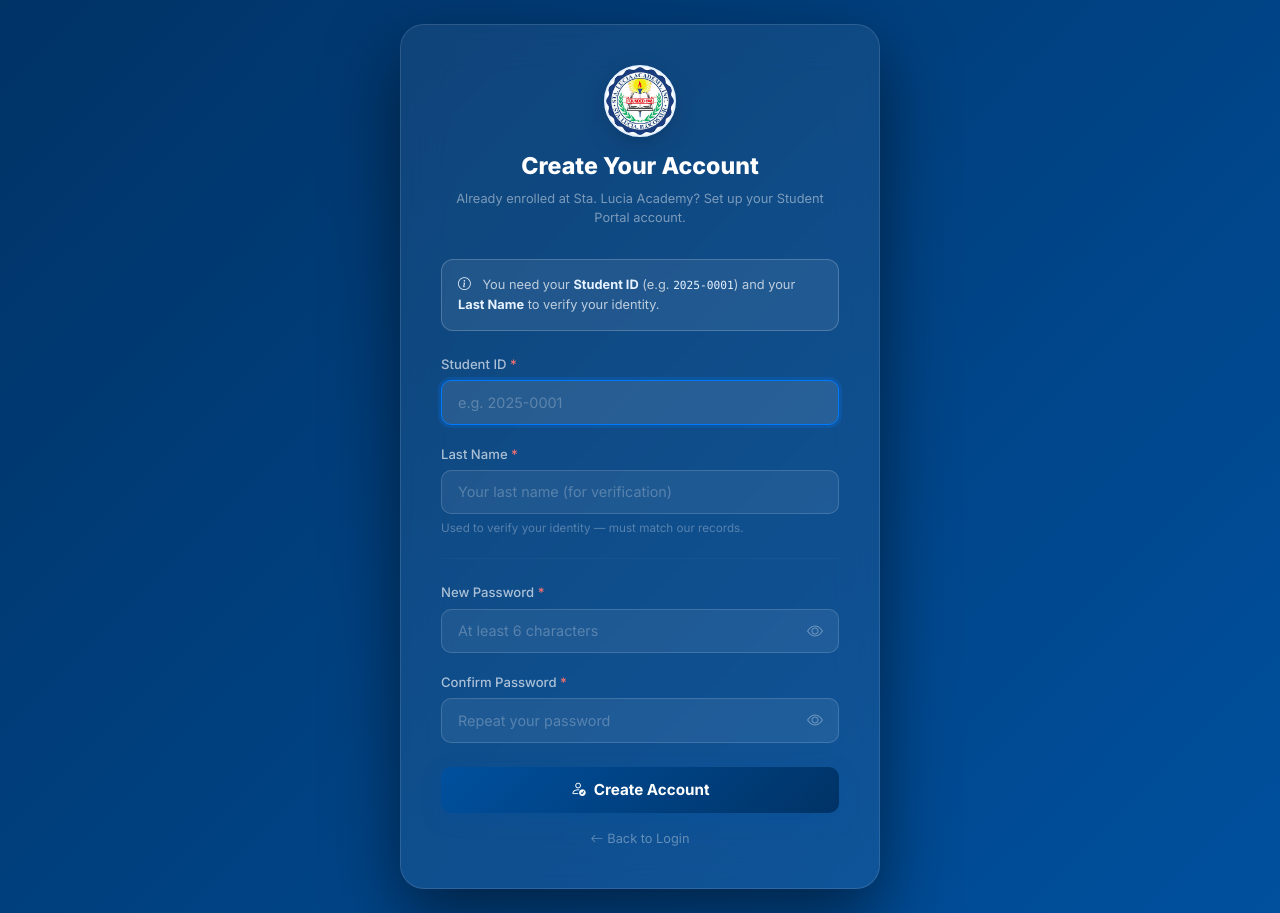
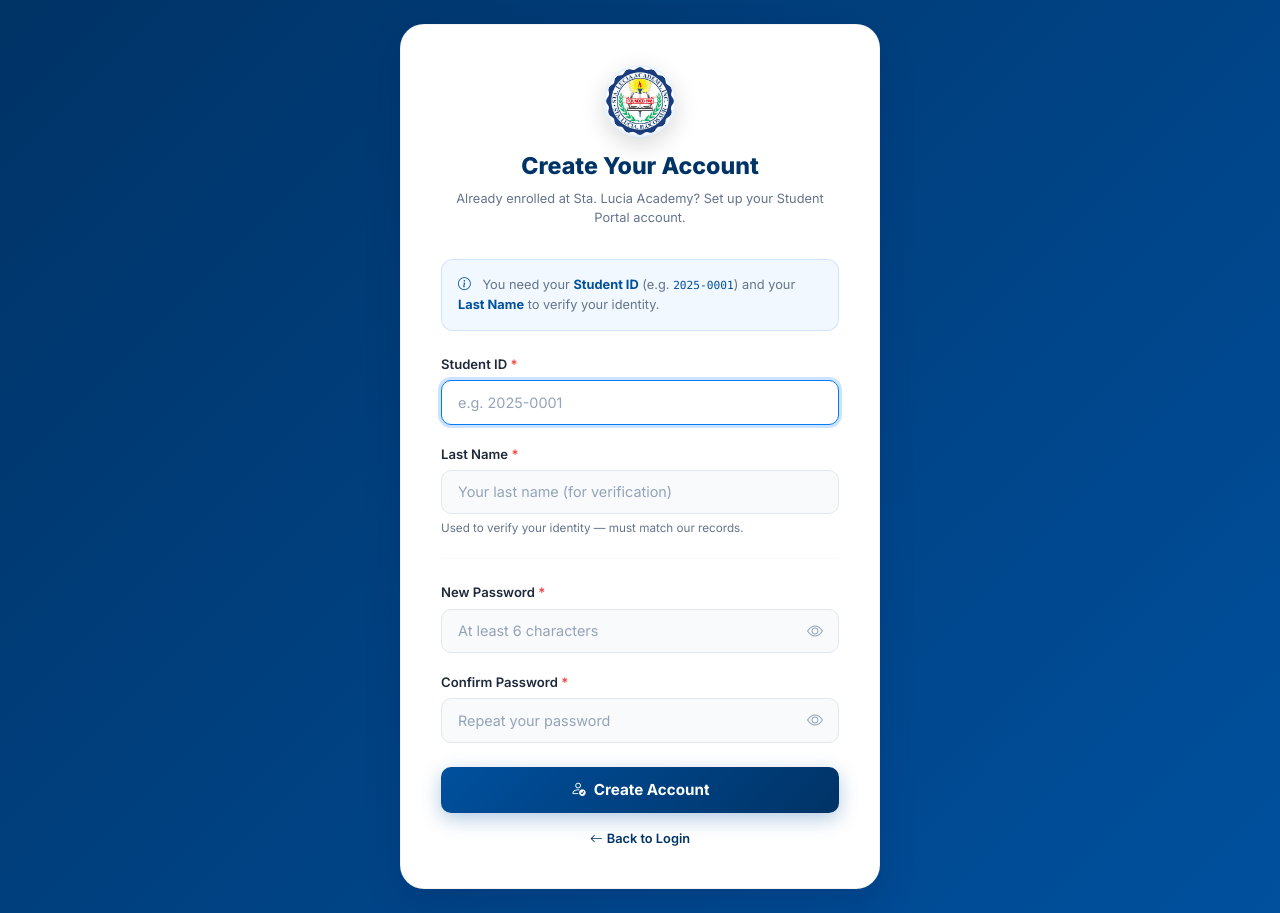
Before and after one commit to Hoseki0/sla-enrollment-system, a Laravel app: page /student/register in a window 1280 px wide. Run offline with Laravel 12, Linux system fonts and the light colour scheme.

Commit message:
Auto update

```diff
--- a/resources/views/student/register.blade.php
+++ b/resources/views/student/register.blade.php
@@ -8,27 +8,28 @@
     <link rel="stylesheet" href="https://cdn.jsdelivr.net/npm/bootstrap-icons@1.11.3/font/bootstrap-icons.css">
     <link href="https://fonts.googleapis.com/css2?family=Inter:wght@400;500;600;700;800&display=swap" rel="stylesheet">
     <style>
-        :root { --primary:#003366; --primary-light:#00509e; --accent:#007bff; --accent-light:#e6f2ff; }
+        :root { --primary:#003366; --primary-light:#00509e; --accent:#007bff; --accent-light:#e6f2ff; --text-dark:#1e293b; --text-muted:#64748b; }
         body { font-family:'Inter',sans-serif; min-height:100vh; background:linear-gradient(135deg,var(--primary) 0%,var(--primary-light) 100%); display:flex; align-items:center; justify-content:center; padding:1.5rem; }
         .card-wrap { width:100%;max-width:480px; }
-        .glass-card { background:rgba(255,255,255,.06);backdrop-filter:blur(20px);border:1px solid rgba(255,255,255,.12);border-radius:24px;padding:2.5rem;box-shadow:0 30px 70px rgba(0,0,0,.5); }
+        .glass-card { background:#ffffff;border:1px solid rgba(0,0,0,.05);border-radius:24px;padding:2.5rem;box-shadow:0 15px 35px rgba(0,30,80,.2); }
         .logo { width:72px;height:72px;border-radius:50%;background:#fff;display:flex;align-items:center;justify-content:center;font-size:1.8rem;margin:0 auto 1rem;box-shadow:0 8px 24px rgba(0,0,0,.15);overflow:hidden;border:2px solid var(--accent-light); }
         .logo img { width:100%;height:100%;object-fit:cover;border-radius:50%; }
-        h1 { color:#fff;font-size:1.45rem;font-weight:800;text-align:center; }
-        .sub { color:rgba(255,255,255,.45);font-size:.8rem;text-align:center;margin-bottom:2rem; }
-        .form-label { color:rgba(255,255,255,.65);font-size:.82rem;font-weight:500;margin-bottom:.35rem; }
-        .form-control { background:rgba(255,255,255,.07);border:1px solid rgba(255,255,255,.15);color:#fff;border-radius:10px;padding:.65rem 1rem;font-size:.9rem; }
-        .form-control:focus { background:rgba(255,255,255,.1);border-color:var(--accent);box-shadow:0 0 0 3px rgba(0,123,255,.2);color:#fff; }
-        .form-control::placeholder { color:rgba(255,255,255,.25); }
+        h1 { color:var(--primary);font-size:1.45rem;font-weight:800;text-align:center; }
+        .sub { color:var(--text-muted);font-size:.8rem;text-align:center;margin-bottom:2rem; }
+        .form-label { color:var(--text-dark);font-size:.82rem;font-weight:600;margin-bottom:.35rem; }
+        .form-control { background:#f8fafc;border:1px solid #e2e8f0;color:var(--text-dark);border-radius:10px;padding:.65rem 1rem;font-size:.9rem; }
+        .form-control:focus { background:#fff;border-color:var(--accent);box-shadow:0 0 0 3px rgba(0,123,255,.2);color:var(--text-dark); }
+        .form-control::placeholder { color:#94a3b8; }
         .btn-create { background:linear-gradient(135deg,var(--primary-light),var(--primary));border:none;color:#fff;font-weight:700;font-size:.95rem;padding:.75rem;border-radius:10px;width:100%;box-shadow:0 6px 20px rgba(0,80,158,.3);transition:all .3s; }
         .btn-create:hover { transform:translateY(-2px);box-shadow:0 10px 28px rgba(0,80,158,.5); }
-        .info-box { background:rgba(255,255,255,.08);border:1px solid rgba(255,255,255,.2);border-radius:12px;padding:.9rem 1rem;color:rgba(255,255,255,.7);font-size:.8rem;margin-bottom:1.25rem;line-height:1.6; }
-        .alert-error { background:rgba(220,53,69,.15);border:1px solid rgba(220,53,69,.3);color:#ff6b7a;border-radius:10px;font-size:.85rem;padding:.7rem 1rem;margin-bottom:1rem; }
-        .divider { border:none;height:1px;background:rgba(255,255,255,.1);margin:1.25rem 0; }
-        .back-link { display:block;text-align:center;color:rgba(255,255,255,.35);font-size:.8rem;text-decoration:none;margin-top:1rem; }
-        .back-link:hover { color:rgba(255,255,255,.6); }
+        .info-box { background:rgba(0,123,255,.05);border:1px solid rgba(0,123,255,.15);border-radius:12px;padding:.9rem 1rem;color:var(--text-muted);font-size:.8rem;margin-bottom:1.25rem;line-height:1.6; }
+        .alert-error { background:#fef2f2;border:1px solid #fecaca;color:#ef4444;border-radius:10px;font-size:.85rem;padding:.7rem 1rem;margin-bottom:1rem; }
+        .divider { border:none;height:1px;background:#e2e8f0;margin:1.25rem 0; }
+        .back-link { display:block;text-align:center;color:var(--primary);font-weight:600;font-size:.8rem;text-decoration:none;margin-top:1rem; }
+        .back-link:hover { color:var(--primary-light); }
         .pw-wrapper { position:relative; }
-        .toggle-pw { background:transparent;border:none;color:rgba(255,255,255,.35);cursor:pointer;position:absolute;right:10px;top:50%;transform:translateY(-50%); }
+        .toggle-pw { background:transparent;border:none;color:#94a3b8;cursor:pointer;position:absolute;right:10px;top:50%;transform:translateY(-50%); }
+        .text-required { color:#ef4444; }
     </style>
 </head>
 <body>
@@ -45,8 +46,8 @@
         <p class="sub">Already enrolled at Sta. Lucia Academy? Set up your Student Portal account.</p>
 
         <div class="info-box">
-            <i class="bi bi-info-circle me-2" style="color:var(--accent-light);"></i>
-            You need your <strong style="color:var(--accent-light);">Student ID</strong> (e.g. <code style="color:var(--accent-light);">2025-0001</code>) and your <strong style="color:var(--accent-light);">Last Name</strong> to verify your identity.
+            <i class="bi bi-info-circle me-2" style="color:var(--primary-light);"></i>
+            You need your <strong style="color:var(--primary-light);">Student ID</strong> (e.g. <code style="color:var(--primary-light);">2025-0001</code>) and your <strong style="color:var(--primary-light);">Last Name</strong> to verify your identity.
         </div>
 
         @if($errors->any())
@@ -56,19 +57,19 @@
         <form method="POST" action="{{ route('student.register.post') }}" id="registerForm">
             @csrf
             <div class="mb-3">
-                <label class="form-label">Student ID <span style="color:#f87171;">*</span></label>
+                <label class="form-label">Student ID <span class="text-required">*</span></label>
                 <input type="text" name="student_id" class="form-control" placeholder="e.g. 2025-0001"
                        value="{{ old('student_id') }}" required autofocus>
             </div>
             <div class="mb-3">
-                <label class="form-label">Last Name <span style="color:#f87171;">*</span></label>
+                <label class="form-label">Last Name <span class="text-required">*</span></label>
                 <input type="text" name="last_name" class="form-control" placeholder="Your last name (for verification)"
                        value="{{ old('last_name') }}" required>
-                <small style="color:rgba(255,255,255,.3);font-size:.73rem;">Used to verify your identity — must match our records.</small>
+                <small style="color:var(--text-muted);font-size:.73rem;">Used to verify your identity — must match our records.</small>
             </div>
             <hr class="divider">
             <div class="mb-3">
-                <label class="form-label">New Password <span style="color:#f87171;">*</span></label>
+                <label class="form-label">New Password <span class="text-required">*</span></label>
                 <div class="pw-wrapper">
                     <input type="password" name="password" id="pw1" class="form-control"
                            placeholder="At least 6 characters" required style="padding-right:2.5rem;">
@@ -76,7 +77,7 @@
                 </div>
             </div>
             <div class="mb-4">
-                <label class="form-label">Confirm Password <span style="color:#f87171;">*</span></label>
+                <label class="form-label">Confirm Password <span class="text-required">*</span></label>
                 <div class="pw-wrapper">
                     <input type="password" name="password_confirmation" id="pw2" class="form-control"
                            placeholder="Repeat your password" required style="padding-right:2.5rem;">
```
